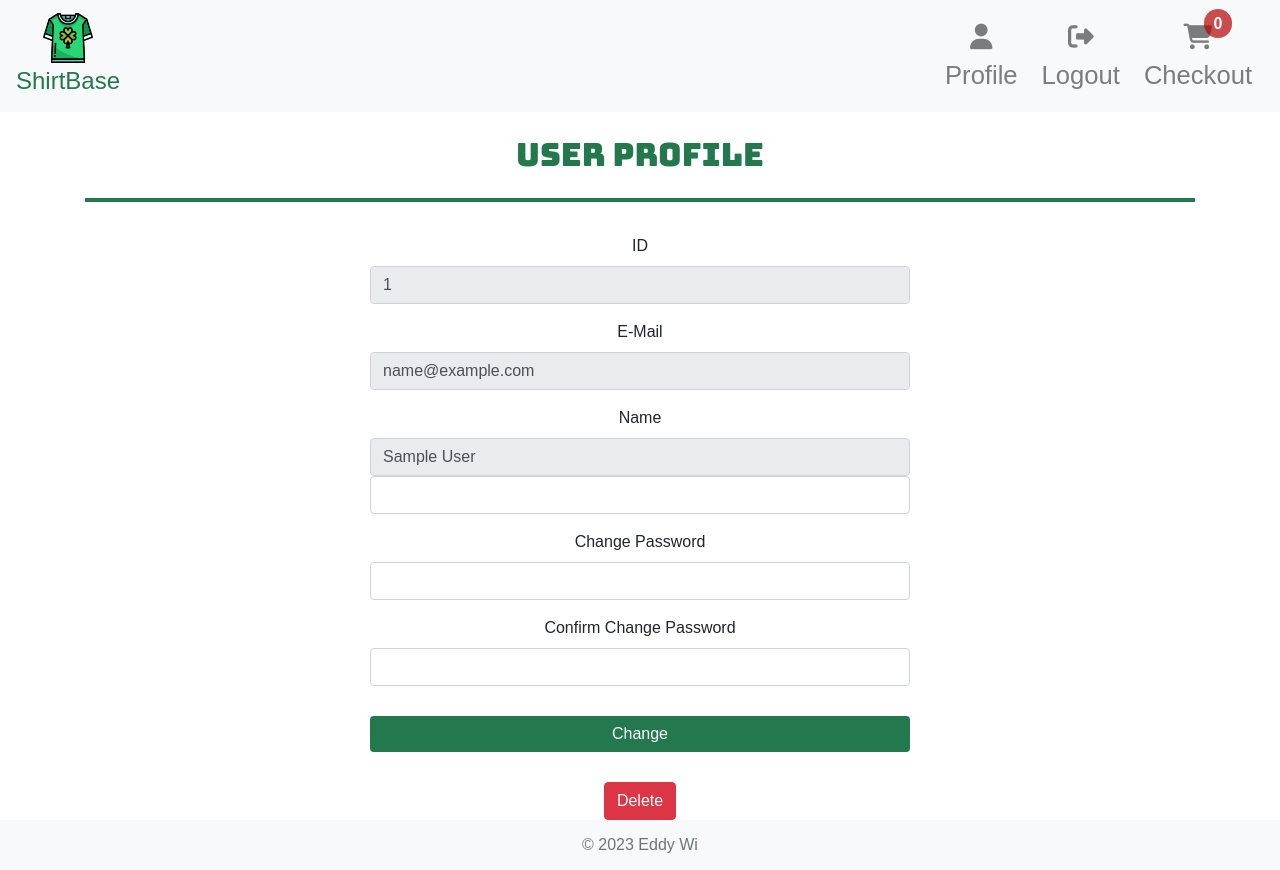
After one commit to eddywiesinger/capstone-ecommerce, a Flask app: page /profile/1 in a window 1280 px wide. The commit adds this page. Run offline with Flask 3, Linux system fonts and the light colour scheme; the visitor is signed in with stand-in values (Sample User, id 1); data that the repository does not hold is empty; some libraries are stand-ins or nearby versions; some web fonts are replaced.

Commit message:
add profile route for managing and deleting profiles

```diff
--- a/main.py
+++ b/main.py
@@ -12,13 +12,14 @@
 from config import BaseConfig
 from decorators import admin_required
 
+import requests
+
 import stripe
 
-# TODO: Delete Product Route missing
-# https://stripe.com/docs/api/products/delete
+# TODO: Set up mailer for account activation
 
 stripe.api_key = os.environ['STRIPE_SECRET_KEY']
-YOUR_DOMAIN = 'http://localhost:5000'
+YOUR_DOMAIN = os.environ['YOUR_DOMAIN']
 
 application = Flask(__name__, static_folder='static')
 application.config.from_object(BaseConfig())
@@ -141,18 +142,49 @@
     return render_template('register.html')
 
 
-@application.route('/profile')
+@application.route('/profile/<int:user_id>', methods=['GET', 'POST', 'DELETE'])
 @login_required
-def profile():
-    flash('Profile route under construction', 'danger')
-    return redirect(url_for('home'))
+def profile(user_id):
+    if not current_user.is_admin:
+        if current_user.id != user_id:
+            return redirect(url_for('unauthorized'))
+    if request.method == 'POST':
+        name = request.form.get('name')
+        password = request.form.get('password')
+        confirm_password = request.form.get('confirm_password')
+
+        user_to_update = User.query.get(user_id)
+        if name:
+            user_to_update.name = name
+        if password:
+            if password != confirm_password:
+                flash('Passwords do not match!', 'error')
+                return redirect(url_for('profile', user_id=user_id))
+            hashed_pw = generate_password_hash(password)
+            user_to_update.password = hashed_pw
+
+        db.session.commit()
+        flash('Properties were changed!', 'success')
+        return redirect(url_for('profile', user_id=user_id))
+
+    return render_template('user.html', user=User.query.get(user_id))
 
 
-@application.route('/reset-password')
+@application.route('/profile/<int:user_id>/delete', methods=['POST'])
 @login_required
-def reset_password():
-    flash('Reset password route under construction', 'danger')
-    return redirect(url_for('home'))
+def delete_profile(user_id):
+    user_to_delete = User.query.get(user_id)
+    delete_q = Product.__table__.delete() \
+        .where(Product.buyer_id == user_id)
+    db.session.execute(delete_q)
+    db.session.delete(user_to_delete)
+    db.session.commit()
+    if current_user.is_admin:
+        if current_user.id != user_id:
+            flash('User deleted.', 'success')
+            return redirect(url_for('users'))
+    flash('User deleted and logged out.', 'success')
+    return redirect(url_for('logout'))
 
 
 @application.route('/article/new', methods=['GET', 'POST'])
@@ -165,6 +197,7 @@
         image_file = request.files.get('image_file')
         url = ''
         if image_file:
+            image_file.name = image_file.filename
             file_obj = stripe.File.create(
                 file=image_file,
                 purpose='dispute_evidence',
@@ -238,6 +271,7 @@
                     active=False
                 )
         if image_file:
+            image_file.name = image_file.filename
             file_obj = stripe.File.create(
                 file=image_file,
                 purpose='dispute_evidence',
@@ -308,8 +342,8 @@
 @application.route('/remove-from-chart/<article_id>')
 @login_required
 def remove_from_chart(article_id):
-    delete_q = Product.__table__.delete()\
-        .where(Product.stripe_product_id == article_id)\
+    delete_q = Product.__table__.delete() \
+        .where(Product.stripe_product_id == article_id) \
         .where(Product.buyer_id == current_user.id)
     db.session.execute(delete_q)
     db.session.commit()
@@ -370,6 +404,18 @@
     return redirect(url_for('home'))
 
 
+@application.errorhandler(404)
+def page_not_found(e):
+    flash('Requested page was not found', 'danger')
+    return redirect(url_for('home'))
+
+
+@application.errorhandler(405)
+def page_not_found(e):
+    flash('The method is not allowed for the requested URL.', 'danger')
+    return redirect(url_for('home'))
+
+
 # HELPER
 def get_active_products():
     all_products = stripe.Product.list(active=True)
--- a/requirements.txt
+++ b/requirements.txt
@@ -6,3 +6,6 @@
 Flask-SQLAlchemy==3.0.3
 cloudinary==1.33.0
 stripe==5.4.0
+requests==2.28.1
+SQLAlchemy==1.4.43
+Werkzeug==2.3.4
--- a/static/css/style.css
+++ b/static/css/style.css
@@ -147,3 +147,17 @@
     text-align: center;
     margin-top: 0.4rem !important;
 }
+
+.img-small-display {
+    width: 12rem;
+    height: 12rem;
+    object-fit: cover;
+    object-position: 25% 25%;
+}
+
+.img-medium-display {
+    width: 18rem;
+    height: 22rem;
+    object-fit: cover;
+    object-position: 25% 25%;
+}
--- a/templates/admin/articles.html
+++ b/templates/admin/articles.html
@@ -42,7 +42,7 @@
                     <td>{{ article.name }}</td>
                     <td>{{ '%0.2f' | format(article.price_amount|float) }}</td>
                     <td>{{ article.description }}</td>
-                    <td><a href="{{ article.images[0] }}" target="_blank"><i class="fa-solid fa-arrow-up-right-from-square"></i></a></td>
+                    <td><img class="img-small-display" src="{{ article.images[0] }}"></td>
                     <td><a href="{{ url_for('edit_article', article_id=article.id) }}"><i class="fa-solid fa-edit"></i></a></td>
                     <td><a href="{{ url_for('delete_article', article_id=article.id) }}" onclick="return confirm('Are you sure to delete this article?')"><i class="fa-solid fa-trash"></i></a></td>
                 </tr>
@@ -52,5 +52,5 @@
         </div>
     </div>
 </div>
-</div>
+
 {% endblock %}
--- a/templates/admin/users.html
+++ b/templates/admin/users.html
@@ -29,6 +29,7 @@
                     <th scope="col">Email</th>
                     <th scope="col">Admin?</th>
                     <th scope="col">Registered On</th>
+                    <th scope="col"><i class="fa-solid fa-edit"></i></th>
                 </tr>
                 </thead>
                 <tbody>
@@ -39,6 +40,7 @@
                     <td>{{ user.email }}</td>
                     <td>{{ user.is_admin }}</td>
                     <td>{{ user.registered_on.replace(microsecond=0) }}</td>
+                    <td><a href="{{ url_for('profile', user_id=user.id) }}"><i class="fa-solid fa-edit"></i></a></td>
                 </tr>
                 {% endfor %}
                 </tbody>
--- a/templates/base.html
+++ b/templates/base.html
@@ -82,7 +82,7 @@
         <ul class="navbar-nav ml-auto">
             {% if current_user.is_authenticated %}
             <li class="nav-item my-auto mx-1">
-                <a class="nav-link text-center" href="{{ url_for('profile') }}">
+                <a class="nav-link text-center" href="{{ url_for('profile', user_id=current_user.id) }}">
                     <i class="fa-solid fa-user"></i>
                     <p>Profile</p>
                 </a>
--- a/templates/checkout.html
+++ b/templates/checkout.html
@@ -43,7 +43,7 @@
                     <td>{{ article.quantity }}</td>
                     <td>{{ '%0.2f' | format(article.total_price|float)  }}</td>
                     <td>{{ article.description }}</td>
-                    <td><a href="{{ article.images[0] }}" target="_blank"><i class="fa-solid fa-arrow-up-right-from-square"></i></a></td>
+                    <td><img class="img-small-display" src="{{ article.images[0] }}"></td>
                     <td><a href="{{ url_for('remove_from_chart', article_id=article.id) }}"><i class="fa-solid fa-trash"></i></a></td>
                 </tr>
                 {% endfor %}
--- a/templates/home.html
+++ b/templates/home.html
@@ -27,7 +27,7 @@
                 {% for article in articles %}
                 <div class="col-lg-4 col-md-6 col-sm-12">
                     <div class="card mx-auto my-3" style="width: 18rem;">
-                        <img src="{{ article.images[0] }}" class="card-img-top"
+                        <img src="{{ article.images[0] }}" class="card-img-top img-medium-display"
                              alt="{{ article.name }}">
                         <div class="card-body">
                             <h5 class="card-title article-title">{{ article.name }}</h5>
--- /dev/null
+++ b/templates/user.html
@@ -0,0 +1,56 @@
+{% extends "base.html" %}
+
+
+{% block content %}
+<div class="container">
+    <div class="row justify-content-center">
+        <div class="col-lg-12">
+            <div class="jumbotron text-center p-4">
+                <h2>User Profile</h2>
+            </div>
+        </div>
+        <div class="col-lg-6">
+            {% with messages = get_flashed_messages(with_categories=true) %}
+            {% if messages %}
+            {% for category, message in messages %}
+            <div class="alert alert-{{category}}" role="alert">
+                {{ message }}
+            </div>
+            {% endfor %}
+            {% endif %}
+            {% endwith %}
+            <form method="POST">
+                <div class="form-group">
+                    <label for="id">ID</label>
+                    <input type="id" class="form-control" id="id" value="{{ user.id }}" readonly>
+                </div>
+                <div class="form-group">
+                    <label for="email">E-Mail</label>
+                    <input type="email" class="form-control" id="email" value="{{ user.email }}" readonly>
+                </div>
+                <div class="form-group">
+                    <label for="name">Name</label>
+                    <input type="text" class="form-control" value="{{ user.name }}" readonly>
+                    <input type="text" class="form-control" id="name" name="name">
+                </div>
+                <div class="form-group">
+                    <label for="password">Change Password</label>
+                    <input type="password" class="form-control" id="password" name="password" minlength="6" maxlength="40">
+                </div>
+                <div class="form-group">
+                    <label for="confirm_password">Confirm Change Password</label>
+                    <input type="password" class="form-control" id="confirm_password" name="confirm_password">
+                </div>
+                <div class="submit-container text-center">
+                    <button type="submit" class="btn btn-primary btn-block">Change</button>
+                </div>
+            </form>
+            <form action="{{ url_for('delete_profile', user_id=user.id) }}" method="POST">
+                <div class="submit-container text-center">
+                    <button type="submit" onclick="return confirm('Are you sure to delete this user?')" class="btn btn-danger">Delete</button>
+                </div>
+            </form>
+        </div>
+    </div>
+</div>
+{% endblock %}
```
Also changed, not shown: README.md, static/js/script.js (line endings or trailing spaces).
